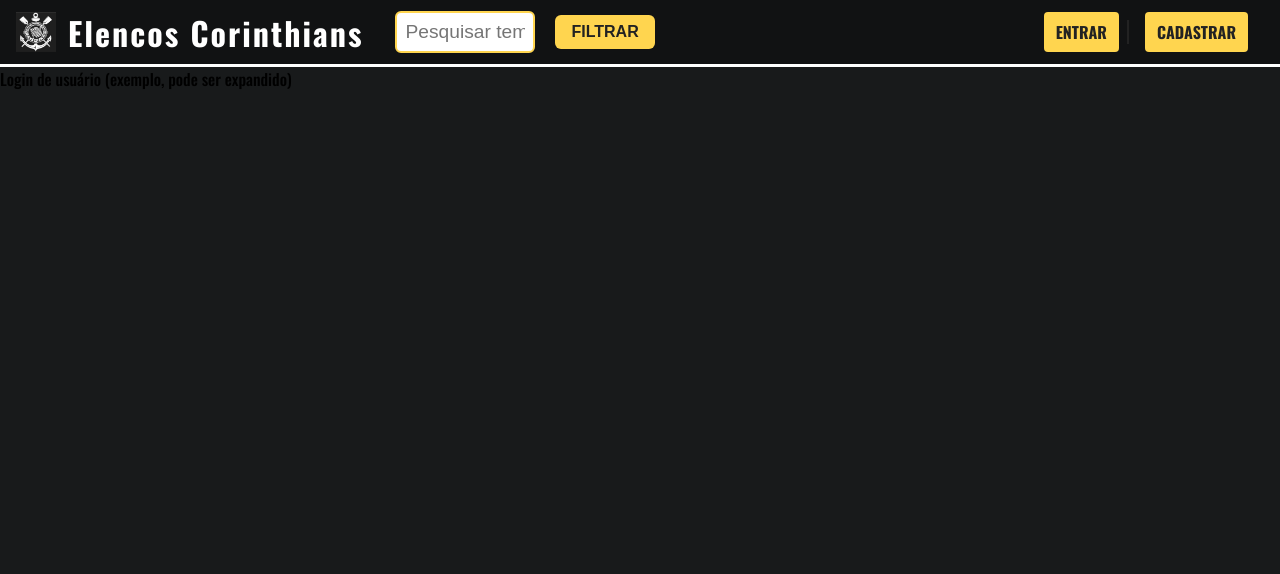
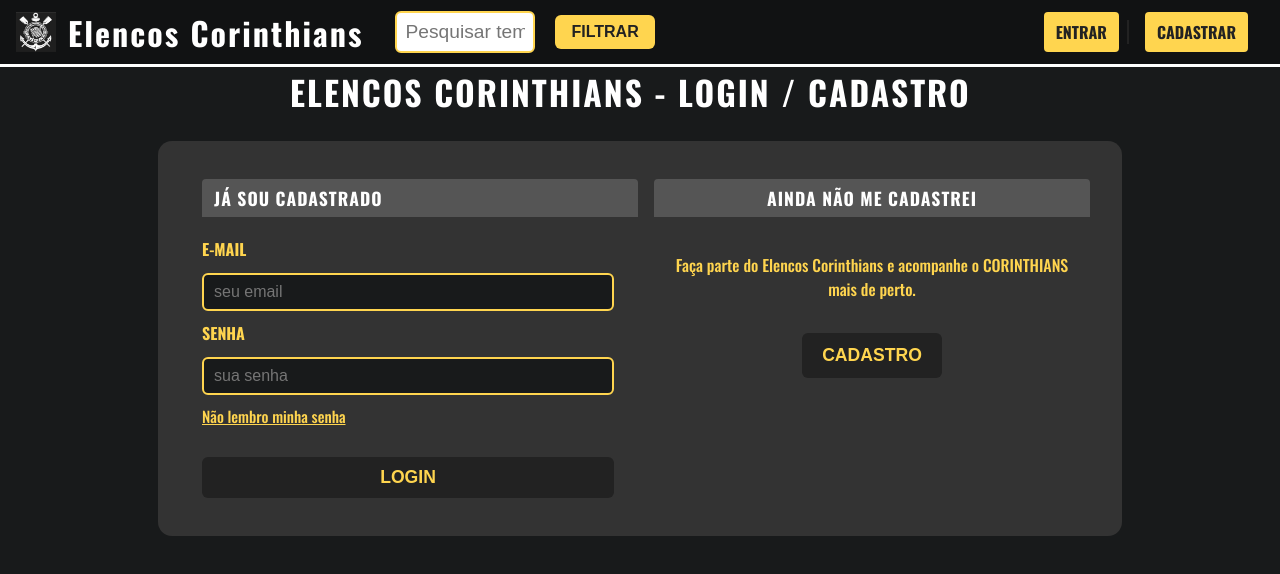
Before and after one commit to LUCASCNASC/sccp, a website: page index.html in a window 1280 px wide. Both pictures are taken after a click on the link "ENTRAR". Drawn offline with nearby package versions, Linux system fonts and the light colour scheme; no server answers.

Commit message:
Criando tela de Login

```diff
--- a/main.js
+++ b/main.js
@@ -239,3 +239,62 @@
 }
 
 initSPA();
+
+function renderLogin() {
+  document.getElementById("search-area").style.display = ""; // mantém a barra de pesquisa
+  mainContent.innerHTML = `
+    <h1 class="login-title">ELENCOS CORINTHIANS - LOGIN / CADASTRO</h1>
+    <div class="login-cadastro-box">
+      <div class="login-col">
+        <div class="login-col-title">JÁ SOU CADASTRADO</div>
+        <form class="login-form" id="login-form">
+          <label for="login-email">E-MAIL</label>
+          <input type="email" id="login-email" name="login-email" placeholder="seu email" autocomplete="email" required>
+          <label for="login-password">SENHA</label>
+          <input type="password" id="login-password" name="login-password" placeholder="sua senha" autocomplete="current-password" required>
+          <a href="#" class="forgot-link">Não lembro minha senha</a>
+          <button type="submit" class="login-btn">LOGIN</button>
+        </form>
+      </div>
+      <div class="cadastro-col">
+        <div class="cadastro-col-title">AINDA NÃO ME CADASTREI</div>
+        <p>Faça parte do Elencos Corinthians e acompanhe o CORINTHIANS mais de perto.</p>
+        <button class="cadastro-btn-box" id="cadastro-btn-box">CADASTRO</button>
+      </div>
+    </div>
+  `;
+
+  document.getElementById("login-form").addEventListener("submit", function(e) {
+    e.preventDefault();
+    showToast("Login enviado! (exemplo de integração)");
+  });
+
+  document.getElementById("cadastro-btn-box").addEventListener("click", function() {
+    navigate("/cadastro");
+  });
+}
+
+function renderCadastro() {
+  document.getElementById("search-area").style.display = ""; // mantém a barra de pesquisa
+  mainContent.innerHTML = `
+    <div class="cadastro-container">
+      <h1 class="cadastro-title">Cadastre-se no Elencos Corinthians</h1>
+      <form class="cadastro-form" id="cadastro-form">
+        <label for="nome">Nome completo:</label>
+        <input type="text" id="nome" name="nome" required autocomplete="name">
+
+        <label for="email">E-mail:</label>
+        <input type="email" id="email" name="email" required autocomplete="email">
+
+        <label for="senha">Senha:</label>
+        <input type="password" id="senha" name="senha" required autocomplete="new-password">
+
+        <button type="submit" class="cadastro-btn">Cadastrar</button>
+      </form>
+    </div>
+  `;
+  document.getElementById("cadastro-form").addEventListener("submit", function(e) {
+    e.preventDefault();
+    showToast("Cadastro enviado! (exemplo de integração)");
+  });
+}
--- a/style.css
+++ b/style.css
@@ -167,3 +167,194 @@
   opacity: 1;
   pointer-events: all;
 }
+
+/* ...demais estilos... */
+
+/* Breadcrumb */
+.breadcrumb {
+  margin: 32px auto 8px auto;
+  max-width: 700px;
+  font-size: 1em;
+  color: #222;
+  background: #FFD54F;
+  border-radius: 4px;
+  padding: 5px 16px;
+  font-weight: bold;
+  letter-spacing: 1px;
+}
+
+/* Título login/cadastro */
+.login-title {
+  color: white;
+  font-size: 2.1em;
+  font-family: 'Oswald', Arial, sans-serif;
+  font-weight: 700;
+  margin: 0 auto 24px auto;
+  max-width: 700px;
+  letter-spacing: 2px;
+}
+
+/* Box principal */
+.login-cadastro-box {
+  display: flex;
+  justify-content: space-between;
+  gap: 28px;
+  max-width: 900px;
+  margin: 0 auto 56px auto;
+  background: #333;
+  border-radius: 14px;
+  padding: 38px 32px 38px 32px;
+  color: #FFD54F;
+  position: relative;
+}
+
+.login-col, .cadastro-col {
+  flex: 1 1 0;
+  padding: 0 12px;
+  display: flex;
+  flex-direction: column;
+  align-items: flex-start;
+}
+
+.login-col-title, .cadastro-col-title {
+  background: #555;
+  color: #fff;
+  font-size: 1.1em;
+  font-weight: bold;
+  border-radius: 4px 4px 0 0;
+  padding: 6px 12px;
+  margin-bottom: 20px;
+  width: 100%;
+  letter-spacing: 1px;
+}
+
+.login-form {
+  display: flex;
+  flex-direction: column;
+  gap: 10px;
+  width: 100%;
+}
+
+.login-form label {
+  font-size: 1em;
+  color: #FFD54F;
+  font-weight: bold;
+  margin-bottom: 2px;
+}
+
+.login-form input {
+  background: #181A1B;
+  color: #fff;
+  border: 2px solid #FFD54F;
+  border-radius: 6px;
+  padding: 8px 10px;
+  font-size: 1em;
+  outline: none;
+}
+
+.forgot-link {
+  color: #FFD54F;
+  font-size: 0.95em;
+  margin-bottom: 10px;
+  text-decoration: underline;
+  align-self: flex-start;
+}
+
+.login-btn {
+  background: #222;
+  color: #FFD54F;
+  border: none;
+  border-radius: 6px;
+  font-size: 1.1em;
+  font-weight: bold;
+  padding: 10px 0;
+  cursor: pointer;
+  margin-top: 10px;
+  width: 100%;
+  transition: background 0.2s;
+}
+.login-btn:hover {
+  background: #FFD54F;
+  color: #222;
+}
+
+/* Coluna Cadastro */
+.cadastro-col {
+  align-items: center;
+  text-align: center;
+}
+
+.cadastro-col-title {
+  margin-bottom: 20px;
+  text-align: center;
+}
+
+.cadastro-btn-box {
+  background: #222;
+  color: #FFD54F;
+  border: none;
+  border-radius: 6px;
+  font-size: 1.1em;
+  font-weight: bold;
+  padding: 12px 0;
+  cursor: pointer;
+  width: 140px;
+  transition: background 0.2s;
+  margin-top: 16px;
+  margin-bottom: 14px;
+}
+.cadastro-btn-box:hover {
+  background: #FFD54F;
+  color: #222;
+}
+
+.ou-divider {
+  margin: 12px 0;
+  color: #FFD54F;
+  font-weight: bold;
+}
+
+.social-btn {
+  display: block;
+  width: 210px;
+  margin: 8px auto;
+  padding: 10px;
+  border-radius: 6px;
+  font-size: 1em;
+  font-weight: bold;
+  border: none;
+  cursor: pointer;
+  transition: background 0.2s;
+}
+
+.facebook-btn {
+  background: #4267B2;
+  color: #fff;
+}
+.facebook-btn:hover {
+  background: #324d96;
+}
+
+.google-btn {
+  background: #fff;
+  color: #222;
+  border: 1px solid #FFD54F;
+}
+.google-btn:hover {
+  background: #FFD54F;
+  color: #222;
+}
+
+/* Responsivo */
+@media (max-width: 900px) {
+  .login-cadastro-box {
+    flex-direction: column;
+    gap: 0;
+    padding: 32px 8px;
+  }
+  .login-col, .cadastro-col {
+    padding: 0;
+    width: 100%;
+    align-items: center;
+  }
+}
```
